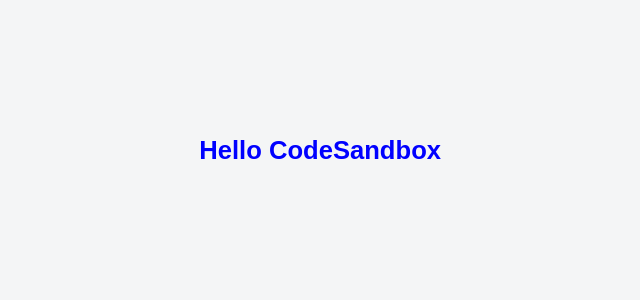
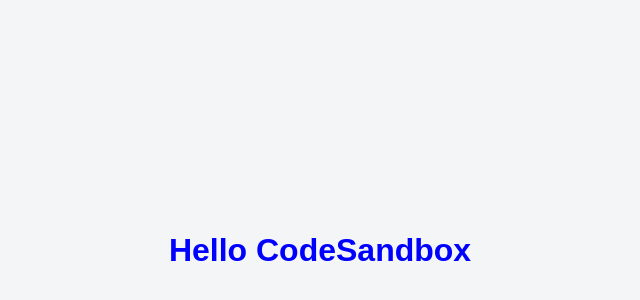
Before and after one commit to kuntaro0524/react-animation, a React (Create React App) app: page / in a window 1280 px wide. Shown: the part 250-550 px from the top of the page, without its empty margins (320-960 px from the left). Built offline with nearby package versions, Linux system fonts and the light colour scheme.

Commit message:
省略表記が便利 translateYとか、scaleはよく使うので省略記法が利用できます

```diff
--- a/src/App.js
+++ b/src/App.js
@@ -7,12 +7,14 @@
     from: {
       opacity: 0,
       color: "pink",
-      transform: "translateY(20px) scale(0.8)"
+      y: "20px",
+      scale: "0.5"
     },
     to: {
       opacity: 1,
       color: "blue",
-      transform: "translateY(0px) scale(0.8)"
+      y: "100px",
+      scale: "1.0"
     }
   });
 
```
